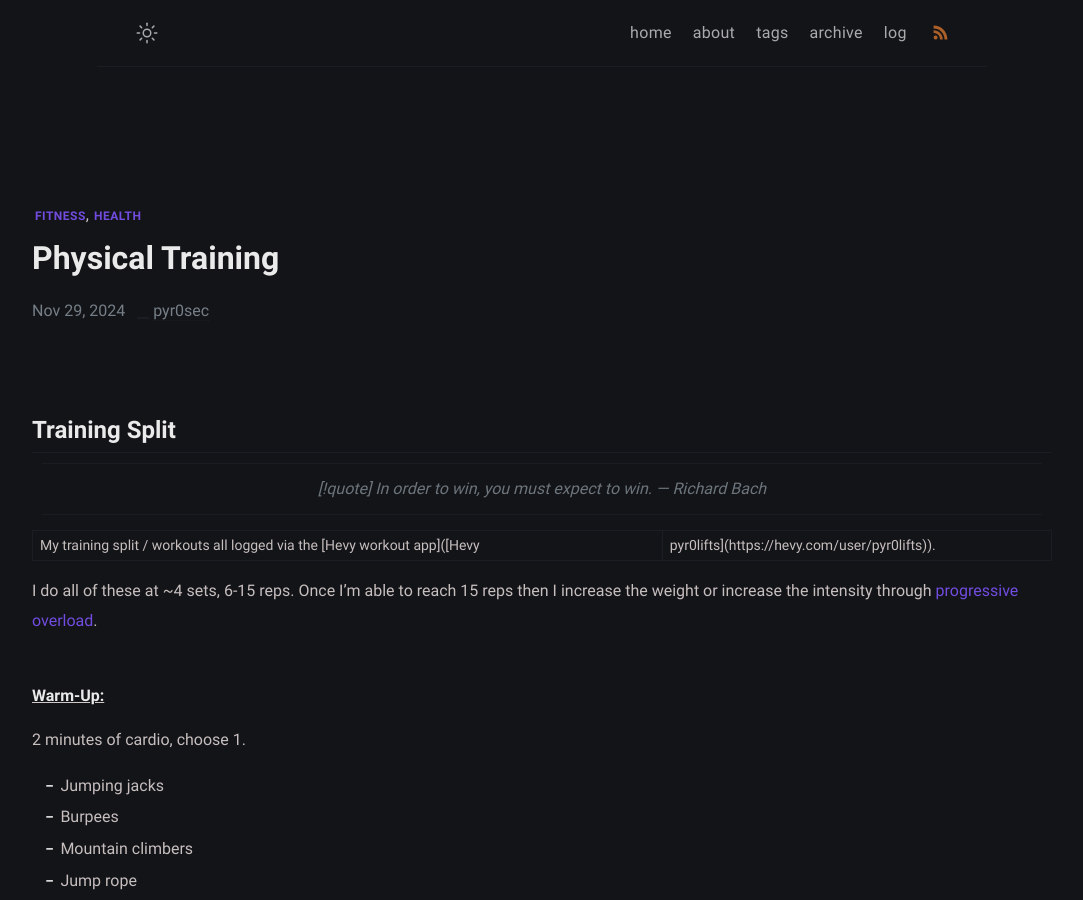
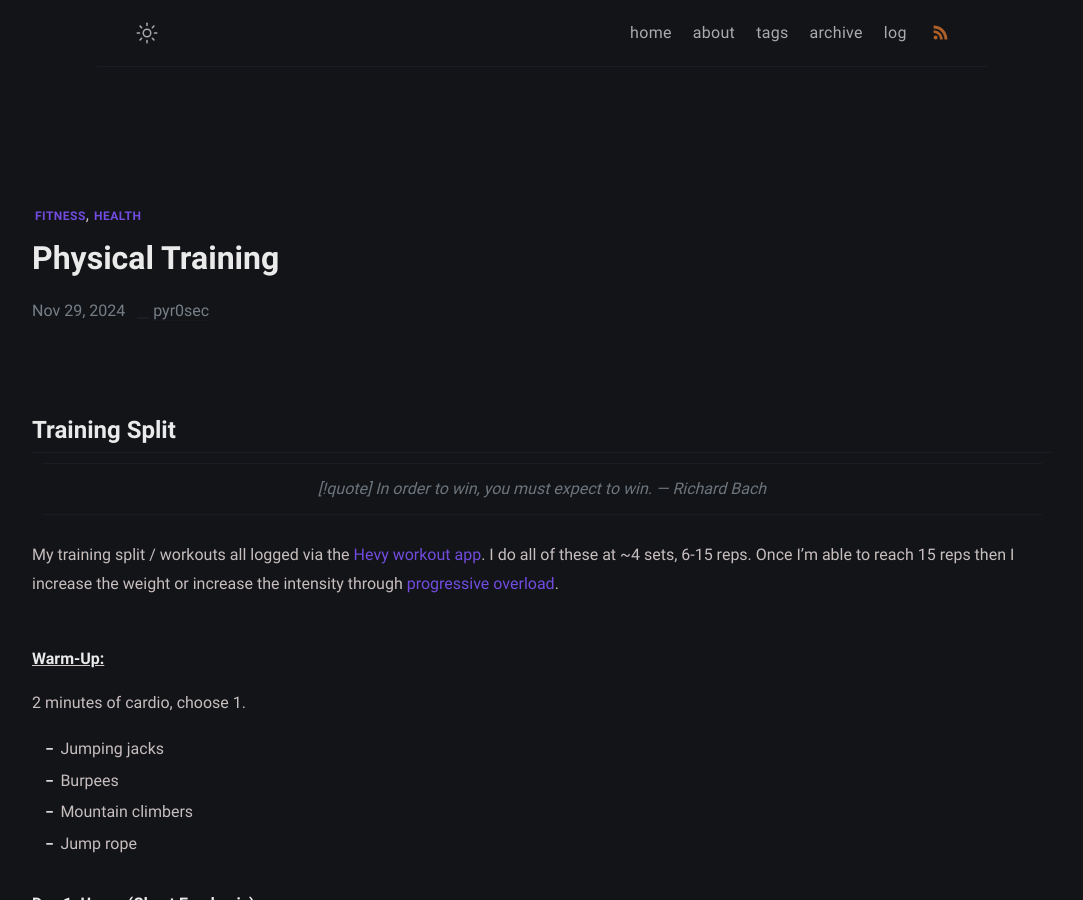
Before and after one commit to dadavidson/dadavidson-blog, a Jekyll site: the page built from _posts/2024-11-29-physical-training.md, in a window 1280 px wide and 900 px high. Shown: the whole window, without its empty margins (98-1181 px from the left). Built offline with Jekyll 4.4.1, drawn with Linux system fonts in a browser that asks for light colours; some of the changed lines change nothing that is shown.

Commit message:
Update 2024-11-29-physical-training.md

```diff
--- a/_posts/2024-11-29-physical-training.md
+++ b/_posts/2024-11-29-physical-training.md
@@ -14,9 +14,7 @@ description: My current training splits / workout
 > [!quote] In order to win, you must expect to win.
 > — Richard Bach
 
-My training split / workouts all logged via the [Hevy workout app]([Hevy | pyr0lifts](https://hevy.com/user/pyr0lifts)).
-
-I do all of these at ~4 sets, 6-15 reps. Once I'm able to reach 15 reps then I increase the weight or increase the intensity through [progressive overload]([Progressive overload: How it works, workout plan, and more](https://www.medicalnewstoday.com/articles/progressive-overload#workout-plan-examples)).
+My training split / workouts all logged via the [Hevy workout app](https://hevy.com/user/pyr0lifts). I do all of these at ~4 sets, 6-15 reps. Once I'm able to reach 15 reps then I increase the weight or increase the intensity through [progressive overload](https://www.medicalnewstoday.com/articles/progressive-overload#workout-plan-examples).
 
 ##### <u>Warm-Up:</u>
 2 minutes of cardio, choose 1.
```
